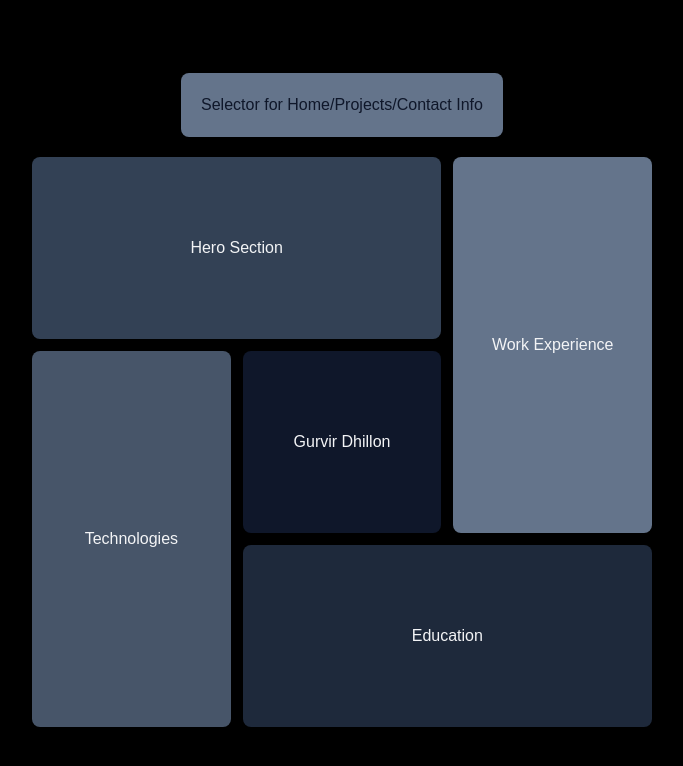
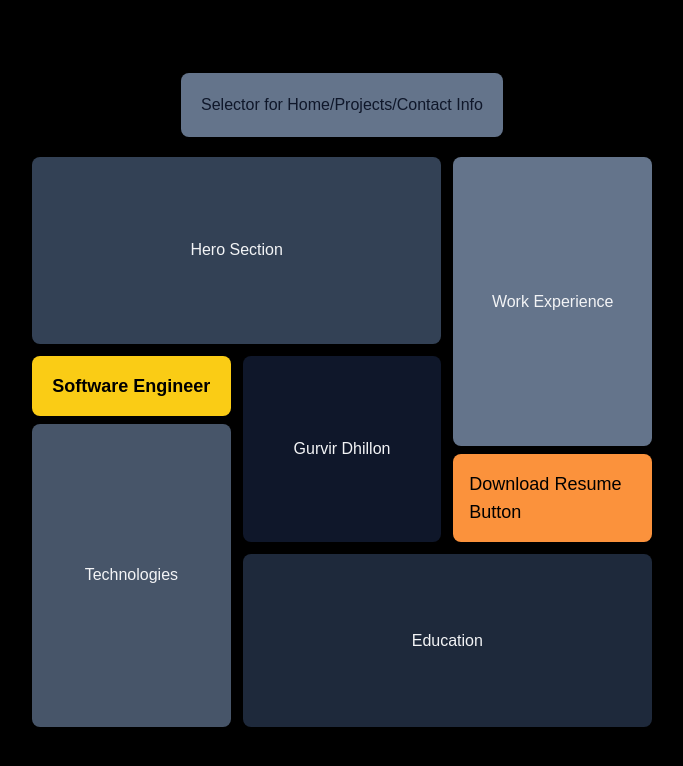
Before and after one commit to gdhillon2/portfolio, a Next.js app: page / in a window 1280 px wide. Shown: the top 766 px of the page, without its empty margins (298-981 px from the left). Built offline with nearby package versions, Linux system fonts and the light colour scheme.

Commit message:
made card component more flexible, added a spot for where i want my work title to go and also a resume download button

```diff
--- a/app/components/Card.tsx
+++ b/app/components/Card.tsx
@@ -3,13 +3,15 @@ import React from "react";
 
 interface CardProps {
     content: string;
-    color: string;
+    bgColor?: string;
+    textStyles?: string;
+    size?: string;
 }
 
-export default function Card({content, color}: CardProps) {
+export default function Card({content, bgColor, textStyles, size}: CardProps) {
     return (
-        <div className={`flex flex-col justify-center items-center w-full h-full base-text ${color} rounded-lg`}>
-            <div>{content}</div>
+        <div className={`flex flex-col justify-center items-center ${size} base-text ${bgColor} rounded-lg`}>
+            <div className={`${textStyles}`}>{content}</div>
         </div>
     );
 }
--- a/app/page.tsx
+++ b/app/page.tsx
@@ -6,27 +6,38 @@ export default function Home() {
         <div className="grid grid-cols-3 w-[50%] h-[75%] gap-3">
             <div className="hero-section">
                 <div className="animate-slide-in-left w-full h-full">
-                    <Card content="Hero Section" color="bg-slate-700"/>
+                    <Card content="Hero Section" size="w-full h-full" bgColor="bg-slate-700"/>
                 </div>
             </div>
             <div className="work-section">
-                <div className="opacity-0 animate-slide-in-right w-full h-full">
-                    <Card content="Work Experience" color="bg-slate-500"/>
+                <div className="opacity-0 animate-slide-in-right w-full h-full flex flex-col gap-2">
+                    <Card content="Work Experience" size="w-full h-full" bgColor="bg-slate-500"/>
+                    <div className="flex w-full animate-slide-in-right-delay-200 opacity-0">
+                        <Card
+                            content="Download Resume Button"
+                            size="p-4 w-full"
+                            bgColor="bg-orange-400 hover:bg-orange-500"
+                            textStyles="text-black text-lg"
+                        />
+                    </div>
                 </div>
             </div>
             <div className="tech-section">
-                <div className="opacity-0 animate-slide-in-left w-full h-full">
-                <Card content="Technologies" color="bg-slate-600"/>
+                <div className="opacity-0 animate-slide-in-left w-full h-full flex flex-col gap-2">
+                    <div className="flex w-full animate-slide-in-left-delay-200 opacity-0">
+                        <Card content="Software Engineer" size="p-4 w-full" bgColor="bg-yellow-400" textStyles="text-black text-lg font-bold"/>
+                    </div>
+                    <Card content="Technologies" size="w-full h-full" bgColor="bg-slate-600"/>
                 </div>
             </div>
             <div>
                 <div className="w-full h-full">
-                    <Card content="Gurvir Dhillon" color="bg-slate-900"/>
+                    <Card content="Gurvir Dhillon" size="w-full h-full" bgColor="bg-slate-900"/>
                 </div>
             </div>
             <div className="education-section">
                 <div className="animate-slide-in-right w-full h-full">
-                    <Card content="Education" color="bg-slate-800"/>
+                    <Card content="Education" size="w-full h-full" bgColor="bg-slate-800"/>
                 </div>
             </div>
         </div>
--- a/tailwind.config.ts
+++ b/tailwind.config.ts
@@ -55,14 +55,14 @@ const config: Config = {
         }
       },
       animation: {
-        "slide-in-left": "slide-in-left 0.3s ease-in-out forwards",
-        "slide-in-right": "slide-in-right 0.3s ease-in-out forwards",
-        "slide-in-up": "slide-in-up 0.3s ease-in-out forwards",
-        "slide-in-down": "slide-in-down 0.3s ease-in-out forwards",
-        "slide-in-left-delay-300": "slide-in-left 0.3s ease-in-out 0.3s forwards",
-        "slide-in-right-delay-300": "slide-in-right 0.3s ease-in-out 0.3s forwards",
-        "slide-in-up-delay-300": "slide-in-up 0.3s ease-in-out 0.3s forwards",
-        "slide-in-down-delay-300": "slide-in-down 0.3s ease-in-out 0.3s forwards",
+        "slide-in-left": "slide-in-left 0.4s ease-in-out forwards",
+        "slide-in-right": "slide-in-right 0.4s ease-in-out forwards",
+        "slide-in-up": "slide-in-up 0.4s ease-in-out forwards",
+        "slide-in-down": "slide-in-down 0.4s ease-in-out forwards",
+        "slide-in-left-delay-200": "slide-in-left 0.4s ease-in-out 0.2s forwards",
+        "slide-in-right-delay-200": "slide-in-right 0.4s ease-in-out 0.2s forwards",
+        "slide-in-up-delay-200": "slide-in-up 0.4s ease-in-out 0.2s forwards",
+        "slide-in-down-delay-200": "slide-in-down 0.4s ease-in-out 0.2s forwards",
       },
     },
   },
```
